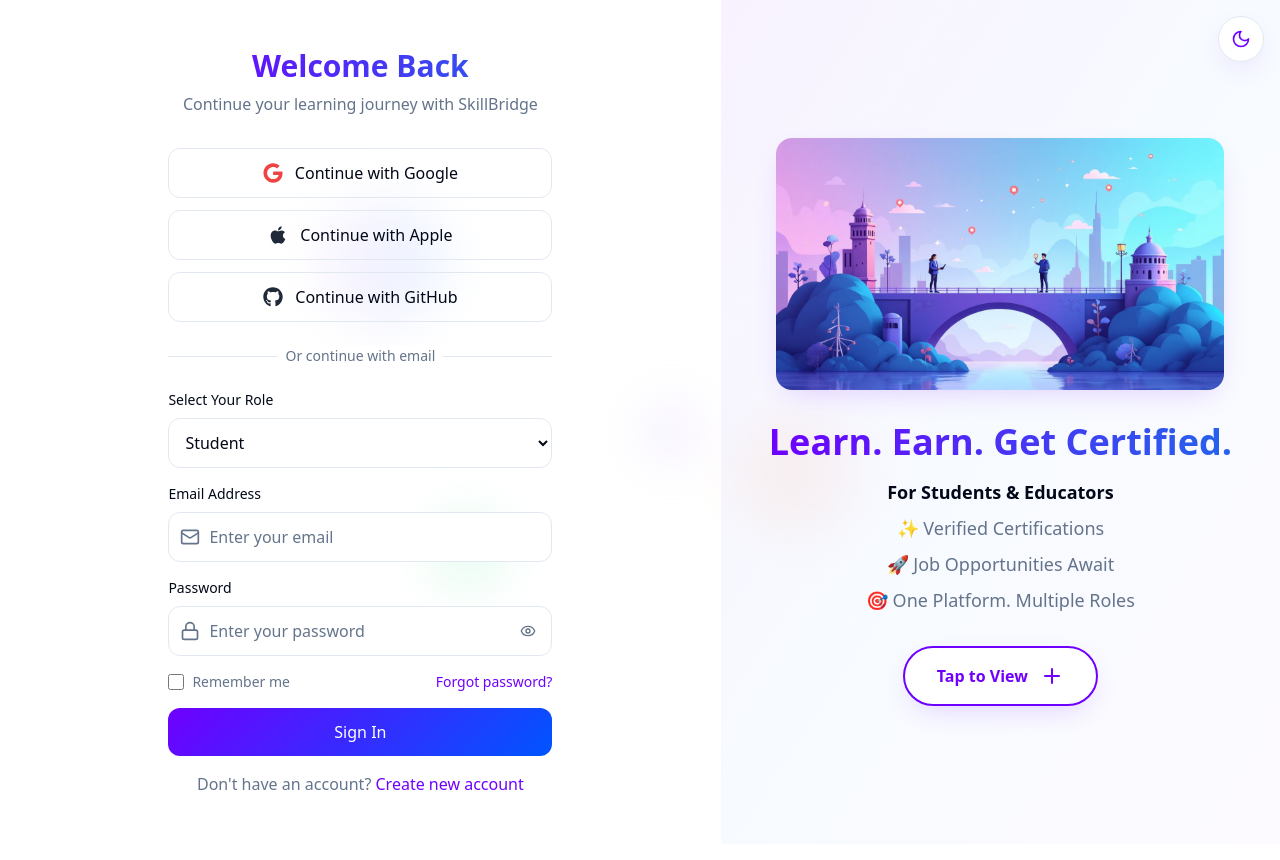
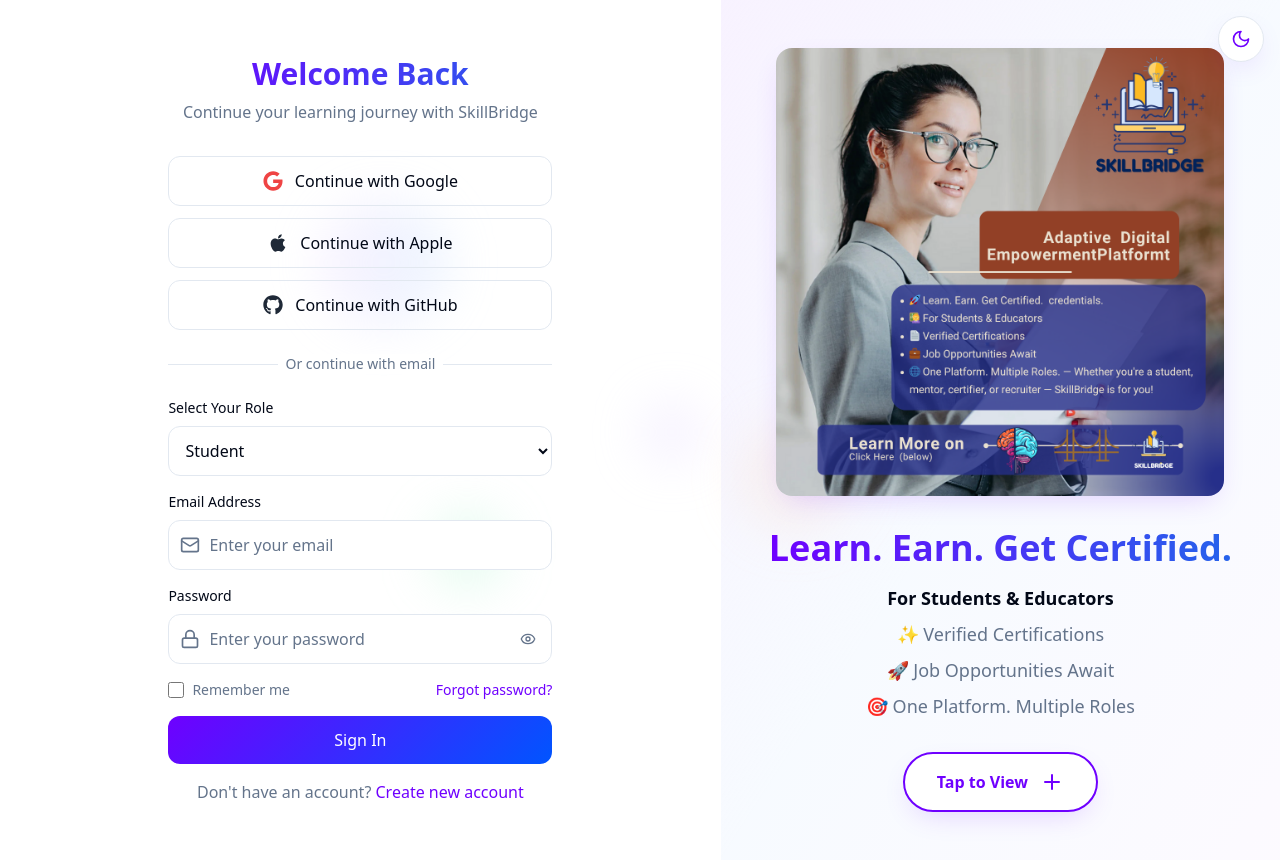
Before and after one commit to Debadatta22/skillbridge-forge, a React (Vite) app: page / in a window 1280 px wide. Built offline with nearby package versions, Linux system fonts and the light colour scheme.

Commit message:
Refactor: Update promotional image
Replace the existing promotional image with the new one provided.

```diff
--- a/src/components/auth/RightPanel.tsx
+++ b/src/components/auth/RightPanel.tsx
@@ -1,6 +1,5 @@
 import React, { useState } from 'react';
 import { Plus, X, Globe, Linkedin, Instagram, GraduationCap, Users, Award, Briefcase } from 'lucide-react';
-import skillbridgeImage from '../../assets/skillbridge.png';
 
 const RightPanel: React.FC = () => {
   const [showPopup, setShowPopup] = useState(false);
@@ -24,7 +23,7 @@ const RightPanel: React.FC = () => {
         <div className="text-center max-w-lg">
           <div className="mb-8">
             <img
-              src={skillbridgeImage}
+              src="/lovable-uploads/e0be7986-2689-4a29-b5c5-04f4a938780d.png"
               alt="SkillBridge Platform"
               className="w-full max-w-md mx-auto rounded-2xl shadow-elegant hover:shadow-glow transition-all duration-500"
             />
```
Also changed, not shown: public/lovable-uploads/e0be7986-2689-4a29-b5c5-04f4a938780d.png (added).
